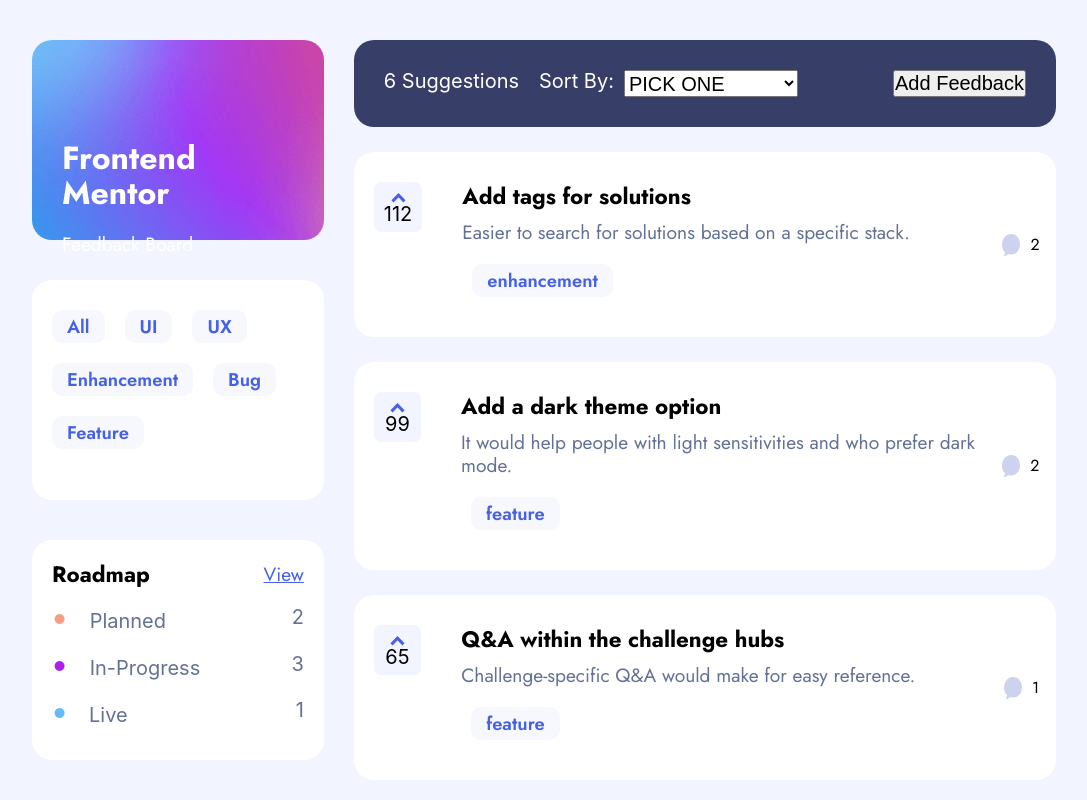
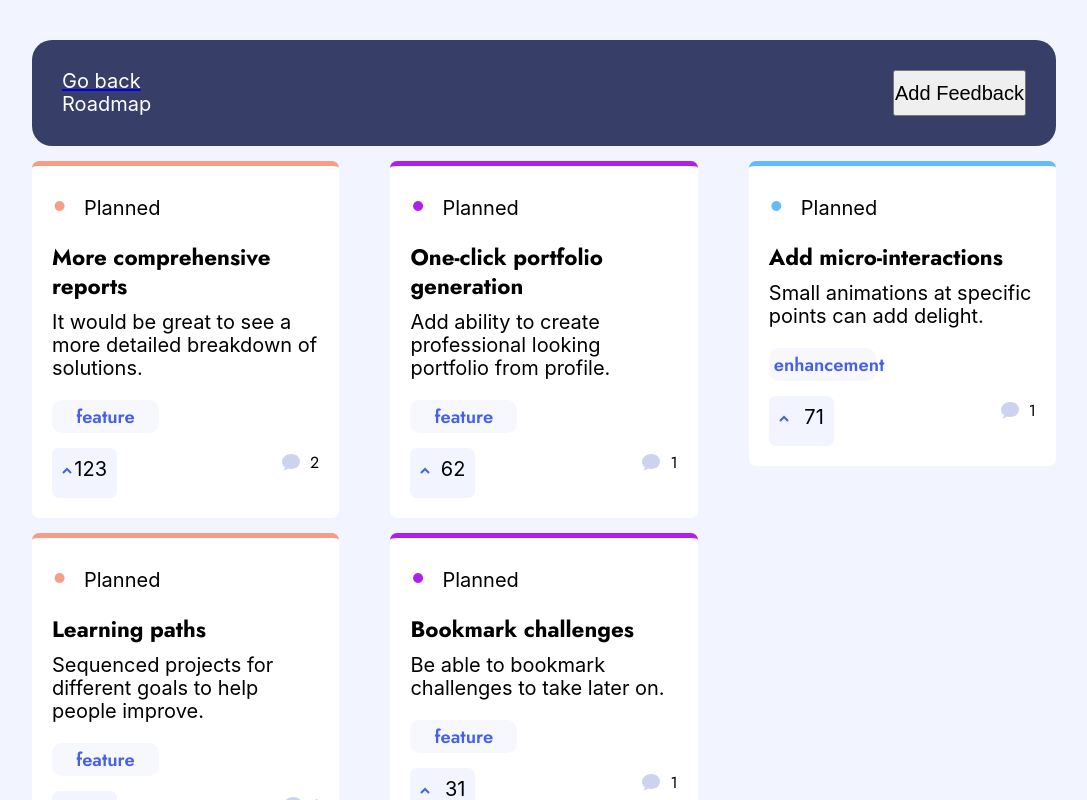
Before and after one commit to Matthew-Whitely/product-feedback, a React (Create React App) app: page /roadmap in a window 1280 px wide. Shown: the top 800 px of the page, without its empty margins (96-1183 px from the left). Built offline with nearby package versions, Linux system fonts and the light colour scheme.

Commit message:
roadmap component

```diff
--- a/package.json
+++ b/package.json
@@ -10,6 +10,8 @@
     "node-sass": "^6.0.1",
     "react": "^17.0.2",
     "react-dom": "^17.0.2",
+    "react-router": "^5.2.0",
+    "react-router-dom": "^5.2.0",
     "react-scripts": "4.0.3",
     "web-vitals": "^1.1.2"
   },
--- a/src/App.js
+++ b/src/App.js
@@ -2,8 +2,15 @@
 import TopLayer from "./TopLayer";
 import Display from "./Display";
 import axios from "axios";
-
+import {
+  BrowserRouter as Router,
+  Route,
+  Link,
+  NavLink,
+  Switch,
+} from "react-router-dom";
 import "./App.scss";
+import Roadmap from "./Roadmap";
 
 function App() {
   // const [data, setData] = useState();
@@ -40,7 +47,20 @@
 
   return (
     <div className="App wrapper">
-      <Display product={productRequests} />
+      <Router>
+        <Switch>
+          <Route
+            path="/"
+            exact
+            render={() => <Display product={productRequests} />}
+          />
+          <Route
+            exact
+            path="/roadmap"
+            render={() => <Roadmap product={productRequests} />}
+          />
+        </Switch>
+      </Router>
     </div>
   );
 }
--- a/src/App.scss
+++ b/src/App.scss
@@ -2,6 +2,7 @@
 @import "variables";
 @import "header";
 @import "display";
+@import "roadmap";
 * {
   margin: 0;
   padding: 0;
--- a/src/Display.jsx
+++ b/src/Display.jsx
@@ -1,7 +1,10 @@
 import { useEffect, useState } from "react";
+
 import TopLayer from "./TopLayer";
+
 import comment from "./assets/shared/icon-comments.svg";
 import upArrow from "./assets/shared/icon-arrow-up.svg";
+
 const Display = ({ product }) => {
   const [ulti, setUlti] = useState(product);
 
@@ -96,7 +99,6 @@
     } else if (e.target.value === "LeastUpvotes") {
       sortByLeastupvote();
     } else if (e.target.value === "MostComments") {
-      console.log("working");
       sortByMostComments();
     } else if (e.target.value === "LeastComments") {
       sortByLeastcomments();
@@ -207,18 +209,22 @@
 
   return (
     <>
-      <header>
       <TopLayer
         buttonEnhancement={buttonEnhancement}
         bug={buttonBug}
         all={buttonAll}
         feature={buttonFeature}
+        product={product}
       />
-      </header>
+
       <main>
         <section className="mainDisplay">
           <div className="displayTopBanner">
-            <p>6 Suggestions</p>
+            <p>
+              {change
+                ? `${ulti.length} Suggestions`
+                : `${product.length} Suggestions`}
+            </p>
             <label htmlFor="sort">Sort By:</label>
             <select onChange={sortBy} name="sort" value={userSelect}>
               <option value="placeHolder" disabled>
@@ -245,7 +251,9 @@
                       <button>{data.category}</button>
                     </div>
                     <div className="discussion">
+                      <div>
                         <img src={comment} alt="comment icon" />
+                      </div>
                       {data.comments ? (
                         <p>{data.comments.length} </p>
                       ) : (
--- /dev/null
+++ b/src/Roadmap.jsx
@@ -0,0 +1,135 @@
+import { Link } from "react-router-dom";
+import { useState, useEffect } from "react";
+import upArrow from "./assets/shared/icon-arrow-up.svg";
+import comment from "./assets/shared/icon-comments.svg";
+
+const Roadmap = (props) => {
+  const [plannedNumber, setPLannedNmber] = useState([]);
+  const [progressNumber, setPrgoressNmber] = useState([]);
+  const [liveNumber, setLiveNumber] = useState([]);
+
+  useEffect(() => {
+    themNums();
+  }, [props.product]);
+  const themNums = () => {
+    const planned = [];
+    const inProgress = [];
+    const live = [];
+    props.product.forEach((data) => {
+      if (data?.status === "planned") {
+        planned.push(data);
+      }
+      if (data?.status === "in-progress") {
+        inProgress.push(data);
+      }
+      if (data?.status === "live") {
+        live.push(data);
+      }
+      setPLannedNmber(planned);
+      setPrgoressNmber(inProgress);
+      setLiveNumber(live);
+    });
+  };
+
+  return (
+    <section className="roadMap">
+      <div className="displayTopBanner">
+        <div>
+          <Link to="/" exact>
+            <p>Go back</p>
+          </Link>
+          <p>Roadmap</p>
+        </div>
+        <button>Add Feedback</button>
+      </div>
+      <div className="roadMapData">
+        <div className="dataStorage">
+          {plannedNumber.map((data) => {
+            return (
+              <div className="data orange">
+                <div>
+                  <p>Planned</p>
+                </div>
+                <h2>{data.title}</h2>
+                <p>{data.description}</p>
+                <button>{data.category}</button>
+                <div className="bottomInfo">
+                  <div className="upvote">
+                    <div>
+                      <img src={upArrow} alt="up arrow icon" />
+                    </div>
+                    <p>{data.upvotes}</p>
+                  </div>
+                  <div className="discussion">
+                    <div>
+                      <img src={comment} alt="comment icon" />
+                    </div>
+                    {data.comments ? <p>{data.comments.length} </p> : <p>0</p>}
+                  </div>
+                </div>
+              </div>
+            );
+          })}
+        </div>
+        <div className="dataStorage">
+          {progressNumber.map((data) => {
+            return (
+              <div className="data purple">
+                <div>
+                  <p>Planned</p>
+                </div>
+                <h2>{data.title}</h2>
+                <p>{data.description}</p>
+                <button>{data.category}</button>
+                <div className="bottomInfo">
+                  <div className="upvote">
+                    <div>
+                      <img src={upArrow} alt="up arrow icon" />
+                    </div>
+                    <p>{data.upvotes}</p>
+                  </div>
+                  <div className="discussion">
+                    <div>
+                      <img src={comment} alt="comment icon" />
+                    </div>
+                    {data.comments ? <p>{data.comments.length} </p> : <p>0</p>}
+                  </div>
+                </div>
+              </div>
+            );
+          })}
+        </div>
+        <div className="dataStorage">
+          {liveNumber.map((data) => {
+            return (
+              <div className="data blue">
+                <div>
+                  <p>Planned</p>
+                </div>
+                <h2>{data.title}</h2>
+                <p>{data.description}</p>
+                <button>{data.category}</button>
+                <div className="bottomInfo">
+                  <div className="upvote">
+                    <div>
+                      <img src={upArrow} alt="up arrow icon" />
+                    </div>
+                    <p>{data.upvotes}</p>
+                  </div>
+                  <div className="discussion">
+                    <div>
+                      <img src={comment} alt="comment icon" />
+                    </div>
+                    {data.comments ? <p>{data.comments.length} </p> : <p>0</p>}
+                  </div>
+                </div>
+              </div>
+            );
+          })}
+        </div>
+      </div>
+    </section>
+  );
+};
+
+export default Roadmap;
--- a/src/TopLayer.jsx
+++ b/src/TopLayer.jsx
@@ -1,4 +1,40 @@
+import { useEffect, useState } from "react";
+import {
+  BrowserRouter as Router,
+  Route,
+  Link,
+  NavLink,
+} from "react-router-dom";
+import Roadmap from "./Roadmap";
 const TopLayer = (props) => {
+  //Roadmap Numbers
+  const [plannedNumber, setPLannedNmber] = useState([]);
+  const [progressNumber, setPrgoressNmber] = useState([]);
+  const [liveNumber, setLiveNumber] = useState([]);
+
+  useEffect(() => {
+    themNums();
+  }, [props.product]);
+  const themNums = () => {
+    const planned = [];
+    const inProgress = [];
+    const live = [];
+    props.product.forEach((data) => {
+      if (data?.status === "planned") {
+        planned.push(data);
+      }
+      if (data?.status === "in-progress") {
+        inProgress.push(data);
+      }
+      if (data?.status === "live") {
+        live.push(data);
+      }
+      setPLannedNmber(planned);
+      setPrgoressNmber(inProgress);
+      setLiveNumber(live);
+    });
+  };
+
   return (
     <header>
       <div className="headingText ">
@@ -44,19 +80,21 @@
       <div className="listHeader">
         <div>
           <h2>Roadmap</h2>
-          <a href="">View</a>
+          <Link to={{ pathname: "/roadmap", state: { plannedNumber: true } }}>
+            <p>View</p>
+          </Link>
         </div>
         <div>
           <p> Planned</p>
-          <p>2</p>
+          <p>{plannedNumber.length}</p>
         </div>
         <div>
           <p> In-Progress</p>
-          <p>3</p>
+          <p>{progressNumber.length}</p>
         </div>
         <div>
           <p>Live</p>
-          <p>1</p>
+          <p>{liveNumber.length}</p>
         </div>
       </div>
     </header>
--- a/src/_header.scss
+++ b/src/_header.scss
@@ -1,3 +1,6 @@
+header {
+  width: 30%;
+}
 .headingText {
   width: 100%;
   height: 200px;
--- /dev/null
+++ b/src/_roadmap.scss
@@ -0,0 +1,111 @@
+.roadMap {
+  width: 100%;
+  margin: 40px 0;
+}
+.roadMapData {
+  display: flex;
+  justify-content: space-between;
+}
+.dataStorage {
+  width: 30%;
+}
+.data {
+  background-color: $white;
+  // width: 30%;
+  @include border-radius2;
+
+  margin-top: 15px;
+  padding: 20px;
+  display: flex;
+  flex-direction: column;
+  h2 {
+    padding-bottom: 10px;
+  }
+  p {
+    padding-bottom: 20px;
+  }
+  button {
+    margin-bottom: 15px;
+    width: 40%;
+  }
+  button {
+    // margin: 10px 10px;
+    padding: 7px 5px;
+    border-bottom-left-radius: 10px;
+    border-bottom-right-radius: 10px;
+    border-top-left-radius: 10px;
+    border-top-right-radius: 10px;
+    background-color: $lightest-grey;
+    color: $blue;
+    @include body3;
+    border: none;
+    cursor: pointer;
+  }
+}
+
+.orange {
+  div:nth-child(1) p:nth-child(1)::before {
+    content: "\2022";
+    color: $orange;
+    font-weight: bold;
+    display: inline-block;
+    width: 1em;
+    font-size: 2rem;
+  }
+  border-top: 5px solid $orange;
+}
+.purple {
+  div:nth-child(1) p:nth-child(1)::before {
+    content: "\2022";
+    color: $purple;
+    font-weight: bold;
+    display: inline-block;
+    width: 1em;
+    font-size: 2rem;
+  }
+  border-top: 5px solid $purple;
+}
+.blue {
+  div:nth-child(1) p:nth-child(1)::before {
+    content: "\2022";
+    color: $light-blue;
+    font-weight: bold;
+    display: inline-block;
+    width: 1em;
+    font-size: 2rem;
+  }
+  border-top: 5px solid $light-blue;
+}
+
+.bottomInfo {
+  display: flex;
+  justify-content: space-between;
+}
+
+.upvote {
+  height: 50px;
+  width: 65px;
+  background-color: $light-grey;
+  padding: 10px;
+  display: flex;
+  flex-direction: row;
+  justify-content: space-between;
+  align-items: flex-start;
+
+  @include border-radius2;
+  cursor: pointer;
+  margin-right: 40px;
+  img {
+    margin-bottom: 2px;
+  }
+}
+
+.discussion {
+  align-self: center;
+  display: flex;
+  cursor: pointer;
+  p {
+    margin-left: 10px;
+    @include body2;
+  }
+}
--- a/src/_variables.scss
+++ b/src/_variables.scss
@@ -66,3 +66,10 @@
   border-top-left-radius: 20px;
   border-top-right-radius: 20px;
 }
+
+@mixin border-radius2 {
+  border-bottom-left-radius: 7px;
+  border-bottom-right-radius: 7px;
+  border-top-left-radius: 7px;
+  border-top-right-radius: 7px;
+}
```
Also changed, not shown: 1 other file (tests, documents, lock files or other folders). Lines whose indentation alone changed are shown as unchanged.
